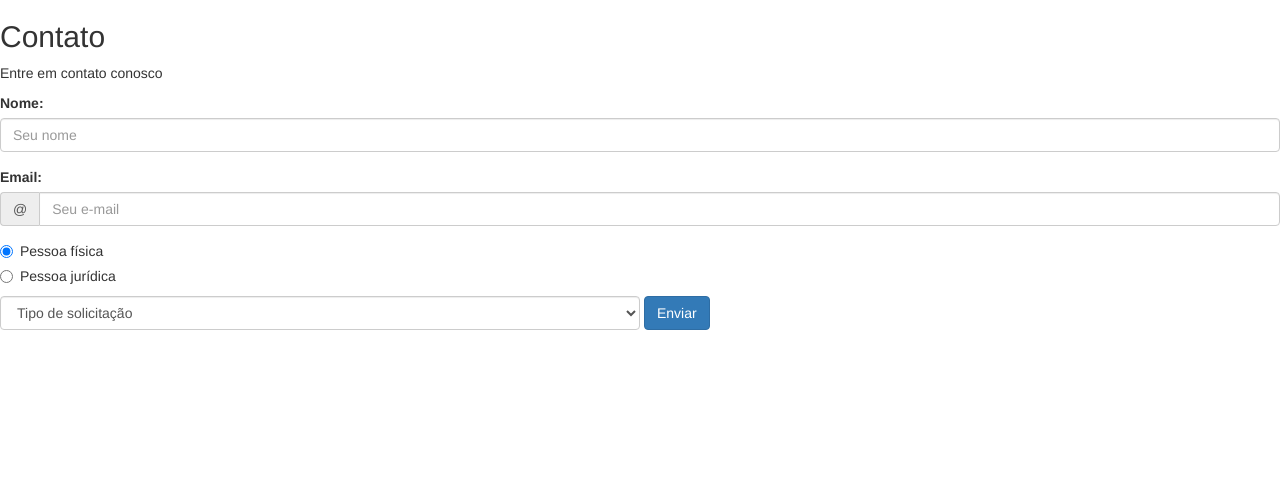
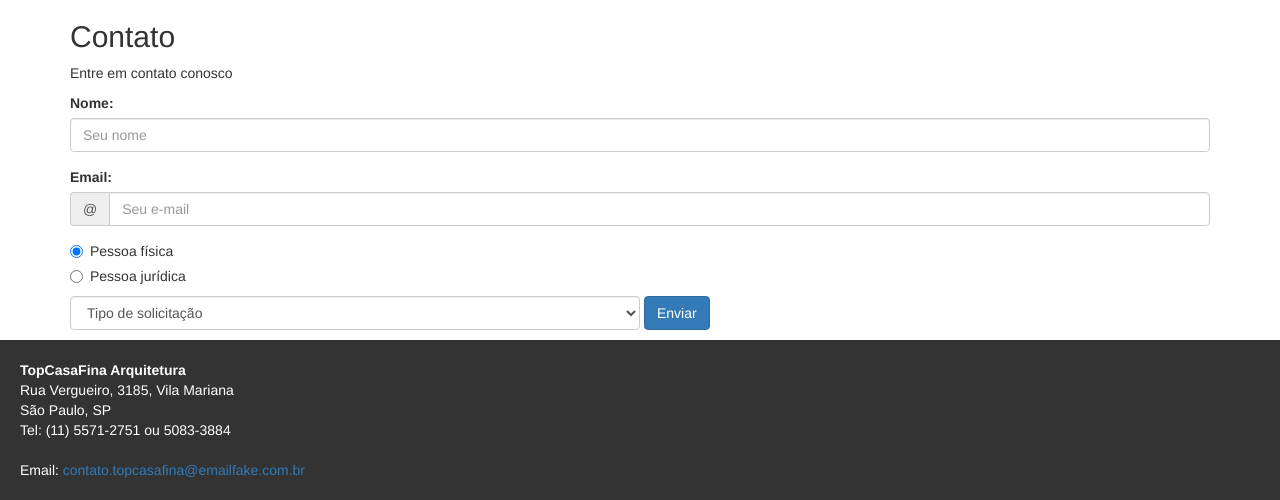
Before and after one commit to lucaspolo/curso_de_bootstrap, a PHP site: page / in a window 1280 px wide. Shown: the part 5517-6017 px from the top of the page. Before the commit the page ends 5847 px from the top, so only its background shows below. Run offline with PHP 8.4, Linux system fonts and the light colour scheme.

Commit message:
Curso de Bootstrap da Alura: Aula 6 - Mostrando o endereço no rodapé
close #9

```diff
--- a/css/style.css
+++ b/css/style.css
@@ -21,3 +21,14 @@
 .radio-group .radio:first-child {
     margin-top: 0;
 }
+
+footer {
+    background-color: #333;
+    color: #fff;
+    padding: 20px;
+    margin-top: 10px;
+}
+
+footer address:last-child {
+    margin-bottom: 0px;
+}
--- a/home.html
+++ b/home.html
@@ -178,7 +178,7 @@
     </div>
 </div>
 
-<section>
+<section class="container">
     <h2>Contato</h2>
     <p>Entre em contato conosco</p>
 
@@ -221,6 +221,17 @@
     </form>
 </section>
 
+<footer>
+    <address>
+        <strong>TopCasaFina Arquitetura</strong><br>
+        Rua Vergueiro, 3185, Vila Mariana<br>
+        São Paulo, SP<br>
+        Tel: (11) 5571-2751 ou 5083-3884
+    </address>
+    <address>
+        Email: <a href="mailto:#">contato.topcasafina@emailfake.com.br</a>
+    </address>
+</footer>
 <script src="https://code.jquery.com/jquery-1.12.4.min.js"></script>
 <script src="https://maxcdn.bootstrapcdn.com/bootstrap/3.3.7/js/bootstrap.min.js"
             integrity="sha384-Tc5IQib027qvyjSMfHjOMaLkfuWVxZxUPnCJA7l2mCWNIpG9mGCD8wGNIcPD7Txa"
```
